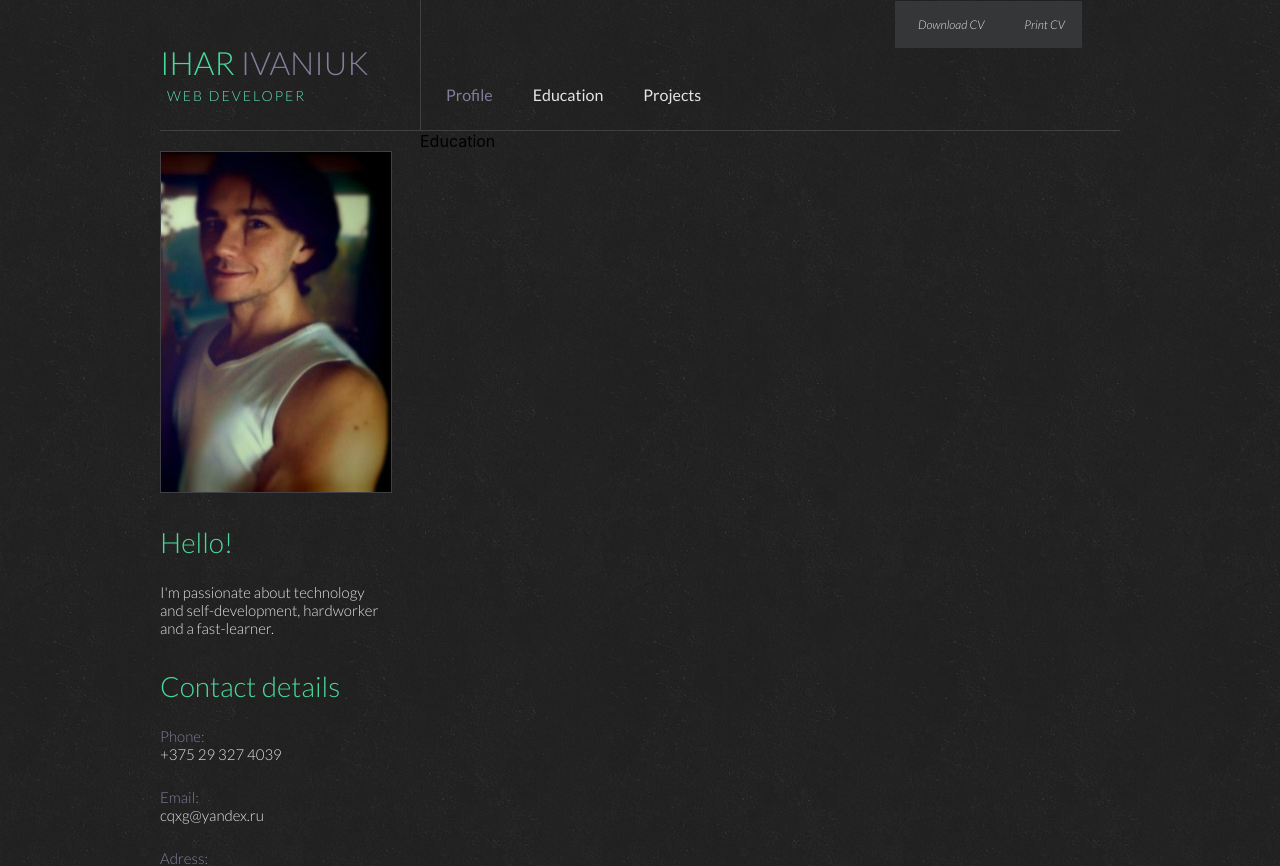
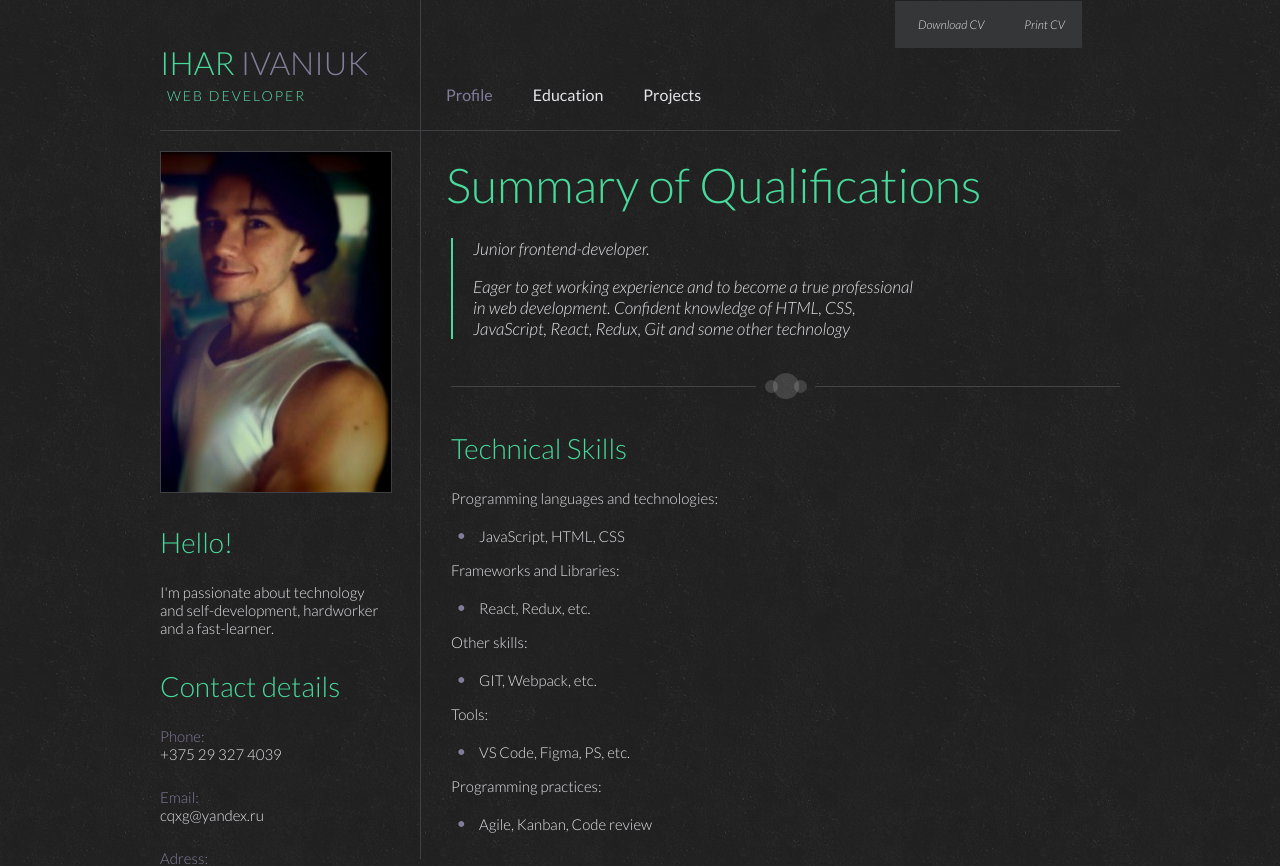
Before and after one commit to cqxg/rsschool-2019Q1-cv, a React (Create React App) app: page /profile in a window 1280 px wide. Shown: the top 866 px of the page. Built offline with nearby package versions, Linux system fonts and the light colour scheme.

Commit message:
fet: add filling in Profile

```diff
--- a/src/App.js
+++ b/src/App.js
@@ -15,8 +15,8 @@ const App = () => (
     <div id="main_container">
       <Header />
       <LeftCol />
-      <Route path="/profile" render={() => <Education />} />
-      <Route path="/education" render={() => <Profile />} />
+      <Route path="/profile" render={() => <Profile />} />
+      <Route path="/education" render={() => <Education />} />
       <Route path="/projects" render={() => <Projects />} />
       <Footer />
     </div>
--- a/src/components/Main/Profile.js
+++ b/src/components/Main/Profile.js
@@ -1,9 +1,55 @@
 import React from 'react';
 
 const Profile = () => (
-  <div>
-        Profile
-  </div>
+    <div id="content_container">
+        <div class="block">
+            <h1>Summary of Qualifications</h1>
+            <blockquote class="profile_quote">
+                <p>Junior frontend-developer.</p>
+                <p>
+                    Eager to get working experience and to become a true professional in web development.
+                    Confident knowledge of HTML, CSS, JavaScript, React, Redux, Git and some other technology
+                    </p>
+            </blockquote>
+        </div>
+        <div class="horizontal_line">
+            <div class="line_left"></div>
+            <div class="left_circle"></div>
+            <div class="central_circle"></div>
+            <div class="right_circle"></div>
+            <div class="line_right"></div>
+        </div>
+        <div class="block">
+            <h2>Technical Skills</h2>
+            <div class="philosophy_content">
+                <p>Programming languages and technologies:</p>
+                <ul>
+                    <li>JavaScript, HTML, CSS</li>
+                </ul>
+
+                <p>Frameworks and Libraries:</p>
+                <ul>
+                    <li>React, Redux, etc.</li>
+                </ul>
+
+                <p>Other skills:</p>
+                <ul>
+                    <li>GIT, Webpack, etc.</li>
+                </ul>
+
+                <p>Tools:</p>
+                <ul>
+                    <li>VS Code, Figma, PS, etc.</li>
+                </ul>
+
+                <p>Programming practices:</p>
+                <ul>
+                    <li>Agile, Kanban, Code review</li>
+                </ul>
+                <div class="clear"></div>
+            </div>
+        </div>
+    </div>
 );
 
 export default Profile;
```
